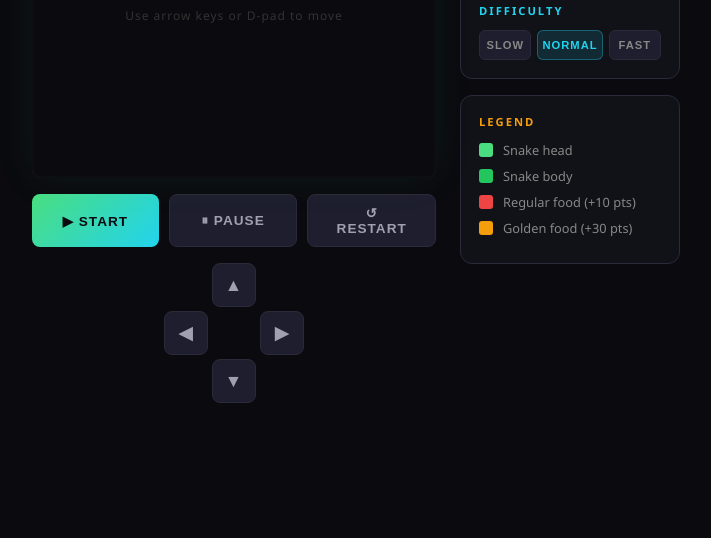
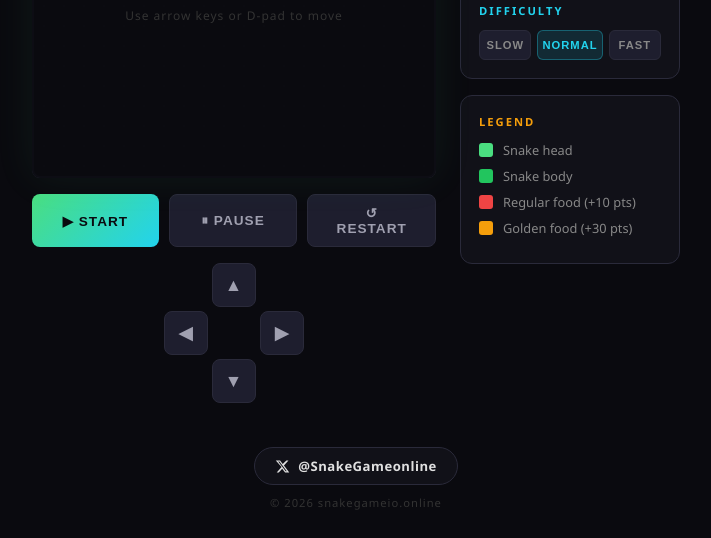
Before and after one commit to sangfariz16-gif/snake-game, a plain HTML site: page index.html in a window 1280 px wide. Shown: the part 430-968 px from the top of the page, without its empty margins (284-995 px from the left). Before the commit the page ends 853 px from the top, so only its background shows below. Drawn offline with Linux system fonts and the light colour scheme.

Commit message:
Add X/Twitter profile link to footer

```diff
--- a/index.html
+++ b/index.html
@@ -323,6 +323,51 @@
     @media (max-width: 640px) {
       h1 { font-size: 1.6rem; }
       .right-panel { max-width: 100%; width: 100%; }
+    }
+
+    .footer {
+      margin-top: 28px;
+      padding: 16px 0 8px;
+      display: flex;
+      flex-direction: column;
+      align-items: center;
+      gap: 10px;
+    }
+
+    .x-profile {
+      display: inline-flex;
+      align-items: center;
+      gap: 8px;
+      padding: 9px 20px;
+      border-radius: 99px;
+      background: #111118;
+      border: 1px solid #2a2a3a;
+      color: #e0e0e0;
+      font-size: 0.82rem;
+      font-weight: 600;
+      text-decoration: none;
+      letter-spacing: 0.5px;
+      transition: all 0.15s ease;
+    }
+
+    .x-profile:hover {
+      background: #1d1d27;
+      border-color: #4a4a5a;
+      color: #fff;
+      transform: translateY(-1px);
+    }
+
+    .x-profile svg {
+      width: 15px;
+      height: 15px;
+      fill: #e0e0e0;
+      flex-shrink: 0;
+    }
+
+    .footer-copy {
+      font-size: 0.7rem;
+      color: #333;
+      letter-spacing: 1px;
     }
   </style>
 </head>
@@ -734,5 +779,16 @@
   draw();
   overlay.style.display = 'flex';
 </script>
+
+<footer class="footer">
+  <a class="x-profile" href="https://x.com/SnakeGameonline" target="_blank" rel="noopener noreferrer">
+    <svg viewBox="0 0 24 24" xmlns="http://www.w3.org/2000/svg">
+      <path d="M18.244 2.25h3.308l-7.227 8.26 8.502 11.24H16.17l-4.714-6.231-5.401 6.231H2.746l7.73-8.835L1.254 2.25H8.08l4.253 5.622 5.91-5.622zm-1.161 17.52h1.833L7.084 4.126H5.117z"/>
+    </svg>
+    @SnakeGameonline
+  </a>
+  <p class="footer-copy">© 2026 snakegameio.online</p>
+</footer>
+
 </body>
 </html>
```
